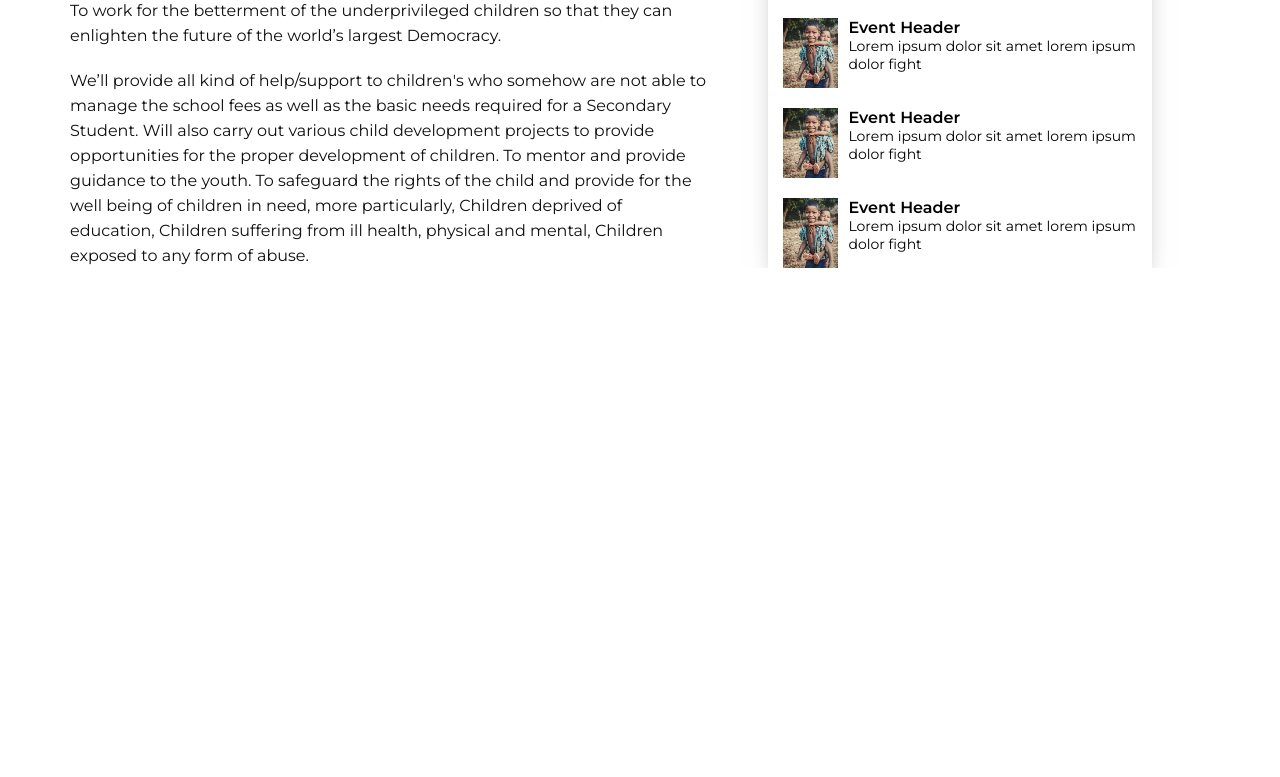
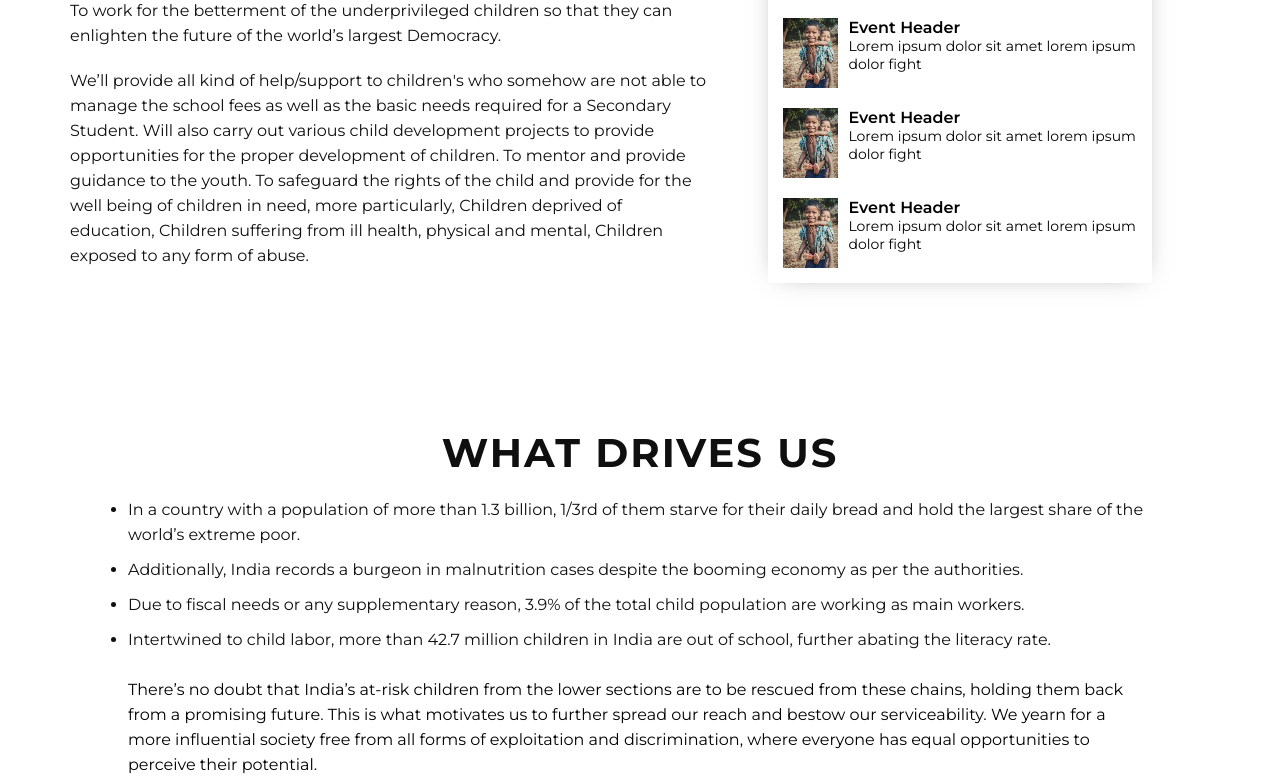
Before and after one commit to vaibhav-d9/cewa_redesign, a React (Create React App) app: page / in a window 1280 px wide. Shown: the part 915-1692 px from the top of the page. Before the commit the page ends 1183 px from the top, so only its background shows below. Built offline with nearby package versions, Linux system fonts and the light colour scheme.

Commit message:
what drive us section added

```diff
--- a/src/components/Home/Home.js
+++ b/src/components/Home/Home.js
@@ -2,6 +2,7 @@ import React from "react";
 import Banner from "../Banner/Banner";
 import OurVision from "../OurVision/OurVision";
 import RecentEvents from "../RecentEvents/RecentEvents";
+import WhatDrivesUs from "../WhatDrivesUs/WhatDrivesUs";
 
 import "./Home.css";
 
@@ -19,6 +20,8 @@ function Home() {
           <RecentEvents />
         </div>
       </div>
+
+      <WhatDrivesUs />
     </div>
   );
 }
--- a/src/components/Navbar/Navbar.js
+++ b/src/components/Navbar/Navbar.js
@@ -17,7 +17,6 @@ function Navbar() {
         <Link to="/about">About</Link>
         <Link to="/events">Events</Link>
         <Link to="/joinus">Join Us</Link>
-        <Link to="/contact">Contact</Link>
       </div>
     </div>
   );
--- a/src/components/WhatDrivesUs/WhatDrivesUs.css
+++ b/src/components/WhatDrivesUs/WhatDrivesUs.css
@@ -0,0 +1,25 @@
+.whatDrivesUs {
+  width: 80%;
+  margin: 0 auto;
+  margin-top: 10rem;
+}
+.whatDrivesUs_header {
+  text-transform: uppercase;
+  font-size: 40px;
+  font-weight: 700;
+  letter-spacing: 2px;
+  color: #0f0f0f;
+  text-align: center;
+  margin-bottom: 20px;
+}
+
+.whatDrivesUs li {
+  font-size: 16px;
+  margin-top: 10px;
+  line-height: 25px;
+  color: #0f0f0f;
+}
+.whatDriveUs_para {
+  line-height: 25px;
+  margin-top: 25px;
+}
--- a/src/components/WhatDrivesUs/WhatDrivesUs.js
+++ b/src/components/WhatDrivesUs/WhatDrivesUs.js
@@ -1,4 +1,6 @@
 import React from "react";
+
+import "./WhatDrivesUs.css";
 
 function WhatDrivesUs() {
   return (
@@ -28,7 +30,7 @@ function WhatDrivesUs() {
         </li>
       </ul>
 
-      <p>
+      <p className="whatDriveUs_para">
         There’s no doubt that India’s at-risk children from the lower sections
         are to be rescued from these chains, holding them back from a promising
         future. This is what motivates us to further spread our reach and bestow
```
Also changed, not shown: 1 other file (tests, documents, lock files or other folders).
